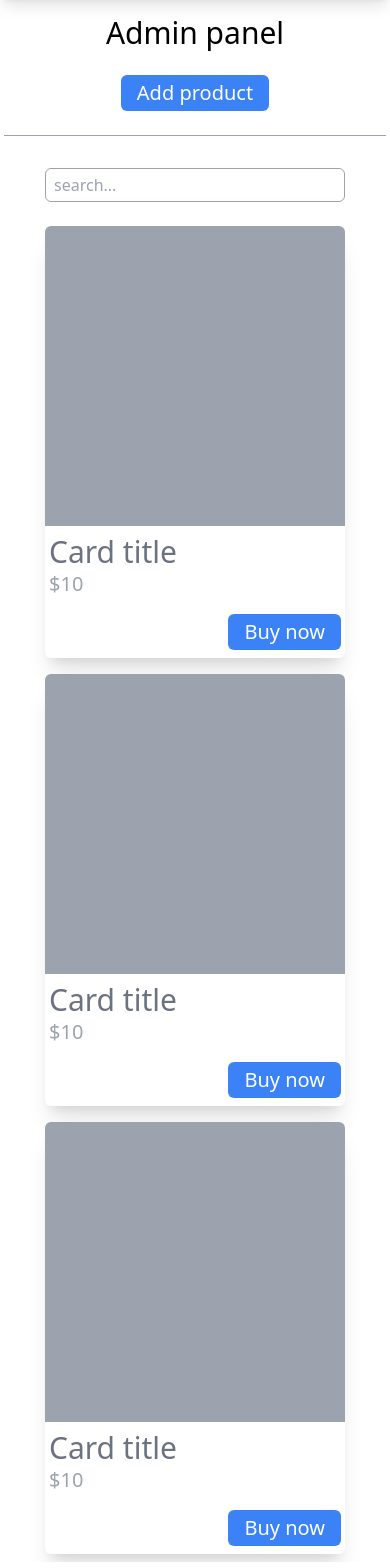
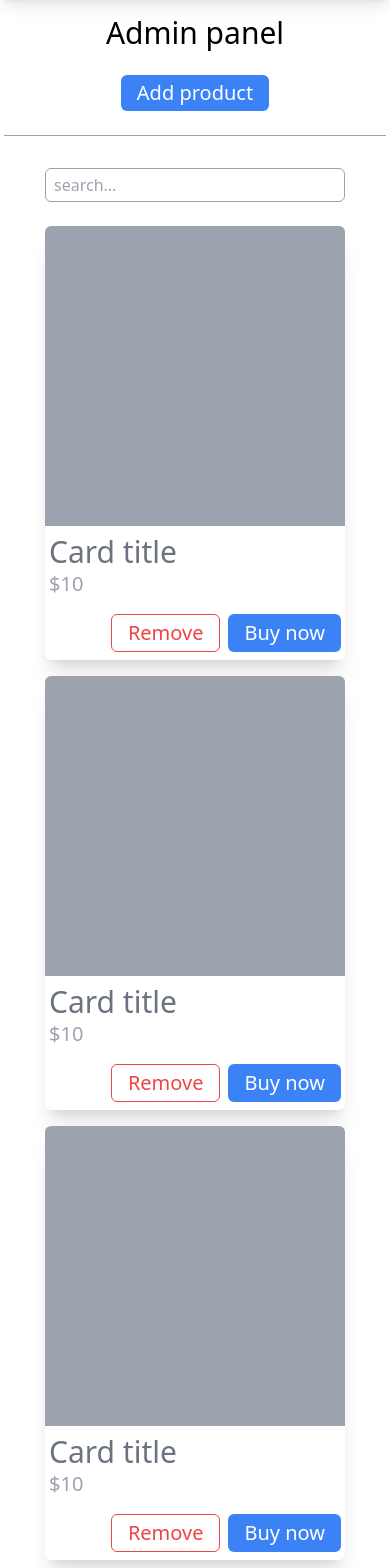
Before and after one commit to Shobhit-Mishra-02/greenhack, a Next.js app: page /admin in a window 390 px wide. Shown: the part 61-1629 px from the top of the page. Built offline with nearby package versions, Linux system fonts and the light colour scheme.

Commit message:
added responsive code for the product form

```diff
--- a/components/Card.tsx
+++ b/components/Card.tsx
@@ -1,4 +1,4 @@
-const Card: React.FC = () => {
+const Card: React.FC<{ adminCard: boolean }> = ({ adminCard = false }) => {
   return (
     <div className="w-[300px] rounded-md shadow-xl m-2">
       <div className="w-full h-[300px] rounded-t-md bg-gray-400"></div>
@@ -7,11 +7,23 @@ const Card: React.FC = () => {
           Card title
         </h2>
         <h3 className="text-xl text-gray-400 pb-4">$10</h3>
-        <div className="flex justify-end">
-          <button className="text-xl text-white bg-blue-500 rounded-md px-4 py-1 hover:bg-blue-600">
-            Buy now
-          </button>
-        </div>
+
+        {adminCard ? (
+          <div className="flex justify-end space-x-2">
+            <button className="text-xl text-red-500 rounded-md px-4 py-1 hover:text-white hover:bg-red-500 border border-red-500">
+              Remove
+            </button>
+            <button className="text-xl text-white bg-blue-500 rounded-md px-4 py-1 hover:bg-blue-600">
+              Buy now
+            </button>
+          </div>
+        ) : (
+          <div className="flex justify-end">
+            <button className="text-xl text-white bg-blue-500 rounded-md px-4 py-1 hover:bg-blue-600">
+              Buy now
+            </button>
+          </div>
+        )}
       </div>
     </div>
   );
--- a/components/ProdForm.tsx
+++ b/components/ProdForm.tsx
@@ -8,6 +8,7 @@ const ProdForm: NextPage<{
 }> = ({ setOpenStatus }) => {
   return (
     <div className="fixed top-0 bottom-0 w-full z-10">
+      <div className="w-full h-full bg-gray-500 opacity-30 absolute -z-10"></div>
       <div className="flex justify-center align-middle items-center h-screen">
         <div className="w-fit bg-white rounded-md shadow-lg border">
           <div className="flex justify-end pt-4 pb-6 px-4">
@@ -16,7 +17,7 @@ const ProdForm: NextPage<{
               onClick={() => setOpenStatus(false)}
             />
           </div>
-          <h2 className="text-3xl text-center">Product form</h2>
+          <h2 className="text-3xl md:text-4xl text-center">Product form</h2>
 
           <div className="space-y-3 px-2 pb-4 pt-8">
             <div className="flex flex-col">
@@ -25,7 +26,7 @@ const ProdForm: NextPage<{
                 type="text"
                 name="name"
                 id="name"
-                className="w-[300px] px-2 py-1 rounded-md border border-gray-400"
+                className="w-[300px] md:w-[400px] px-2 py-1 rounded-md border border-gray-400"
               />
             </div>
             <div className="flex flex-col">
@@ -34,12 +35,12 @@ const ProdForm: NextPage<{
                 type="text"
                 name="price"
                 id="price"
-                className="w-[300px] px-2 py-1 rounded-md border border-gray-400"
+                className="w-[300px] md:w-[400px] px-2 py-1 rounded-md border border-gray-400"
               />
             </div>
             <div className="flex flex-col">
               <label htmlFor="image">Add image</label>
-              <div className="relative w-[300px] h-[60px] rounded-md border-dashed border-2 border-gray-500">
+              <div className="relative w-[300px] md:w-[400px] h-[60px] rounded-md border-dashed border-2 border-gray-500">
                 <div className="absolute top-0 bottom-0 w-full flex justify-center align-middle items-center">
                   <BsCardImage className="w-6 h-6 text-gray-400" />
                 </div>
@@ -59,7 +60,7 @@ const ProdForm: NextPage<{
                 id="desc"
                 cols={30}
                 rows={5}
-                className="w-[300px] px-2 py-1 rounded-md border border-gray-400"
+                className="w-[300px] md:w-[400px] px-2 py-1 rounded-md border border-gray-400"
               ></textarea>
             </div>
             <div className="pt-6">
--- a/pages/admin/index.tsx
+++ b/pages/admin/index.tsx
@@ -33,9 +33,9 @@ const AdminPage = () => {
         </div>
 
         <div className="flex justify-center align-middle items-center flex-wrap md:px-6">
-          <Card />
-          <Card />
-          <Card />
+          <Card adminCard={true} />
+          <Card adminCard={true} />
+          <Card adminCard={true} />
         </div>
       </div>
     </div>
--- a/pages/index.tsx
+++ b/pages/index.tsx
@@ -13,10 +13,9 @@ const Home: NextPage = () => {
 
       <main className="pt-4">
         <div className="flex justify-center align-middle items-center flex-wrap mt-8">
-          <Card />
-          <Card />
-          <Card />
-          <Card />
+          <Card adminCard={false} />
+          <Card adminCard={false} />
+          <Card adminCard={false} />
         </div>
       </main>
     </div>
```
